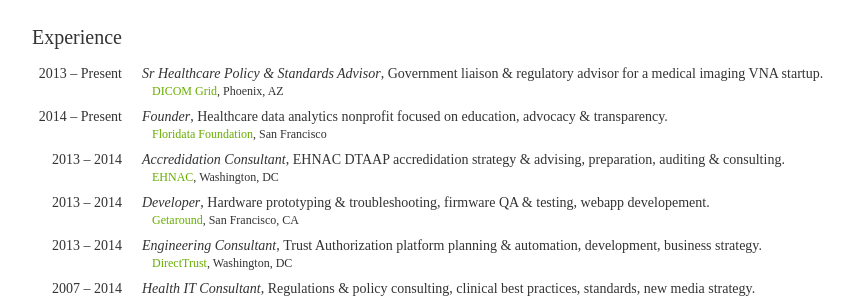
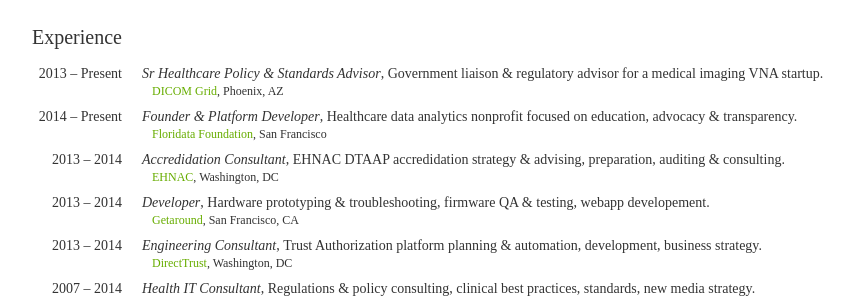
Before and after one commit to laurenstill/laurenstill.github.io, a Jekyll site: the page cv/index.html, which Jekyll copies as it is, in a window 1280 px wide. Shown: the part 580-879 px from the top of the page, without its empty margins (208-1071 px from the left). Built offline with Jekyll 4.4.1, drawn with Linux system fonts in a browser that asks for light colours; comment, search, counter and statistics services are not loaded.

Commit message:
Update index.html

```diff
--- a/cv/index.html
+++ b/cv/index.html
@@ -99,7 +99,7 @@
 
                 <li>
                     <span class="date">2014 &ndash; Present</span>
-                    <span class="position">Founder</span>,
+                    <span class="position">Founder &amp; Platform Developer</span>,
                     <span class="project">Healthcare data analytics nonprofit focused on education, advocacy &amp; transparency.
                     </span>
                     <span class="meta">
```
